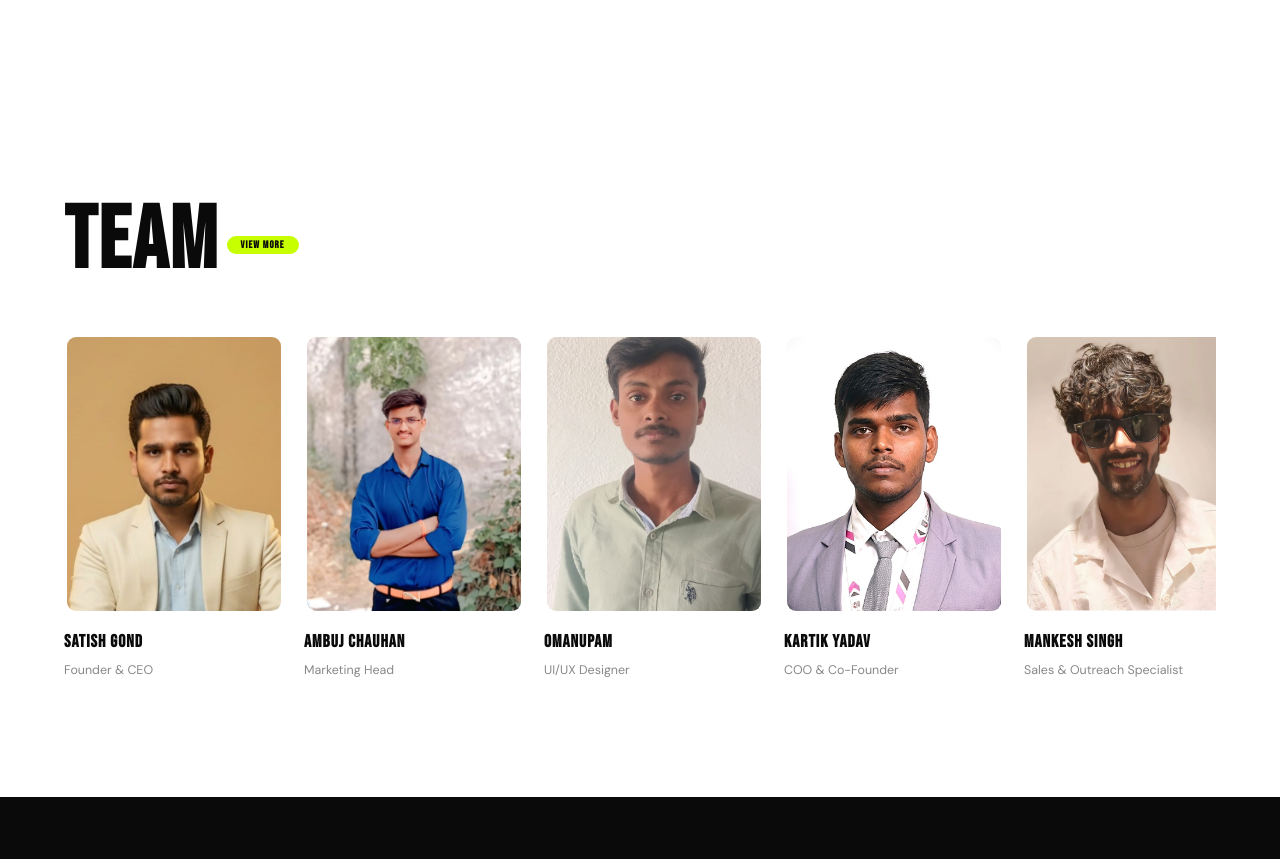
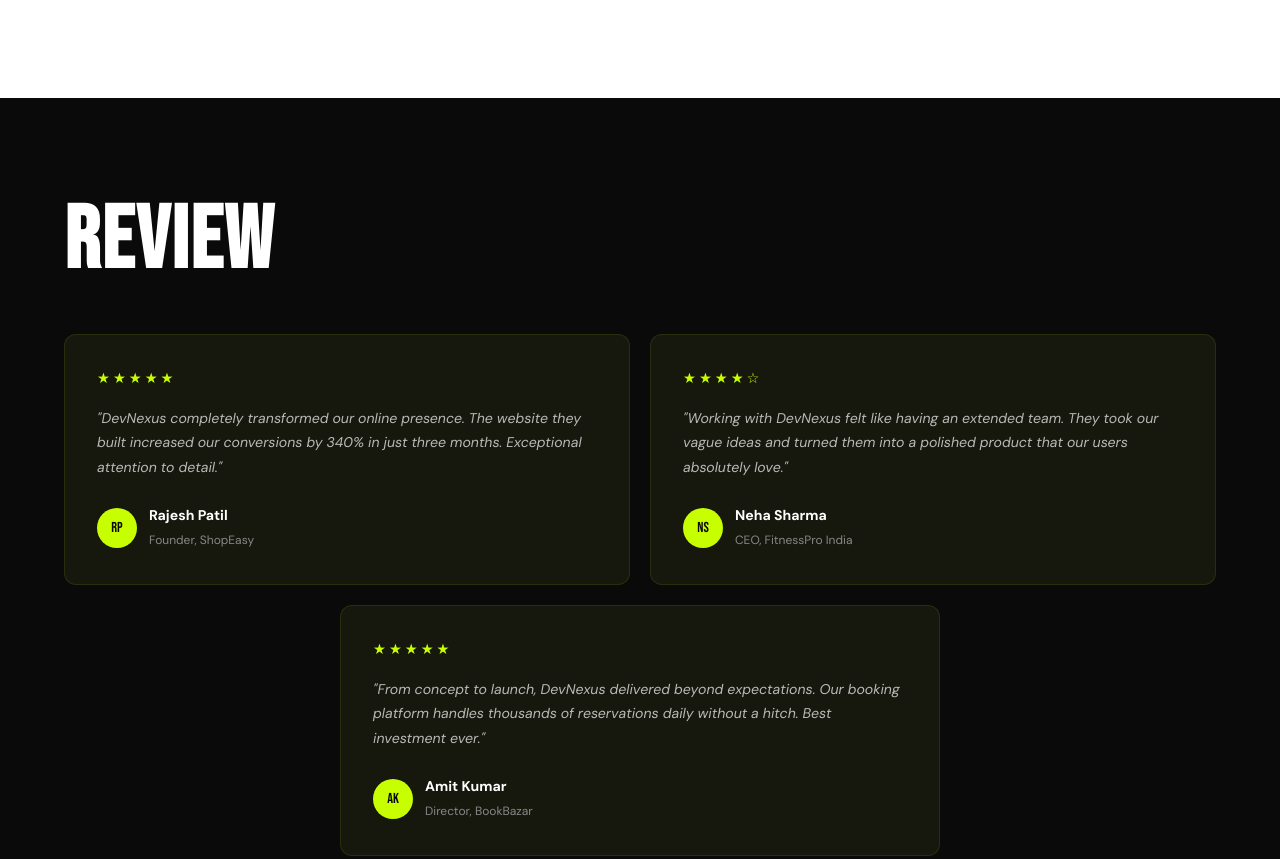
Before and after one commit to satish826380-del/devnexus, a plain HTML site: page index.html in a window 1280 px wide. Shown: the part 4103-4962 px from the top of the page. Drawn offline with Linux system fonts and the light colour scheme; a web font is replaced by a local one.

Commit message:
Update portfolio: rename Coaching Dashboard to Restaurant and remove Team section

```diff
--- a/index.html
+++ b/index.html
@@ -233,14 +233,14 @@
       <div class="work-grid rv">
         <a href="https://rainbow-marshmallow-509136.netlify.app/" target="_blank" rel="noopener" class="work-card">
           <div class="work-img-wrap">
-            <img src="WhatsApp Image 2026-04-05 at 4.00.12 PM (1).jpeg" alt="Coaching Dashboard Project">
+            <img src="WhatsApp Image 2026-04-05 at 4.00.12 PM (1).jpeg" alt="Restaurant Project">
             <div class="work-overlay">
               <span class="work-view">View Live ↗</span>
             </div>
           </div>
           <div class="work-info">
-            <h3>COACHING DASHBOARD</h3>
-            <p>Full-stack admin dashboard with React & Supabase</p>
+            <h3>RESTAURANT</h3>
+            <p>Full-stack restaurant website with React &amp; Supabase</p>
           </div>
         </a>
         <a href="https://bookbazar.store/" target="_blank" rel="noopener" class="work-card">
@@ -293,29 +293,7 @@
     </div>
   </section>
 
-  <!-- TEAM -->
-  <section class="sec-white" id="team">
-    <div class="container">
-      <h2 class="sec-title rv">TEAM<span class="sec-badge">VIEW MORE</span></h2>
-      <div class="team-scroll rv">
-        <div class="team-card"><img src="WhatsApp Image 2026-03-20 at 11.09.12 AM.jpeg" alt="Mahir Jaha">
-          <h4>SATISH GOND</h4><span>Founder & CEO</span>
-        </div>
-        <div class="team-card"><img src="WhatsApp Image 2026-04-05 at 2.24.42 PM.jpeg" alt="Team Member">
-          <h4>AMBUJ CHAUHAN</h4><span>Marketing Head</span>
-        </div>
-        <div class="team-card"><img src="WhatsApp Image 2026-04-05 at 3.55.45 PM.jpeg" alt="Sneha Kulkarni">
-          <h4>OMANUPAM</h4><span>UI/UX Designer</span>
-        </div>
-        <div class="team-card"><img src="WhatsApp Image 2026-04-05 at 3.33.29 PM.jpeg" alt="Kartik Yadav">
-          <h4>KARTIK YADAV</h4><span>COO & Co-Founder</span>
-        </div>
-        <div class="team-card"><img src="WhatsApp Image 2026-04-07 at 1.22.14 PM.jpeg" alt="Mankesh Singh">
-          <h4>MANKESH SINGH</h4><span>Sales & Outreach Specialist</span>
-        </div>
-      </div>
-    </div>
-  </section>
+
 
   <!-- REVIEWS -->
   <section class="sec-dark" id="reviews">
```
